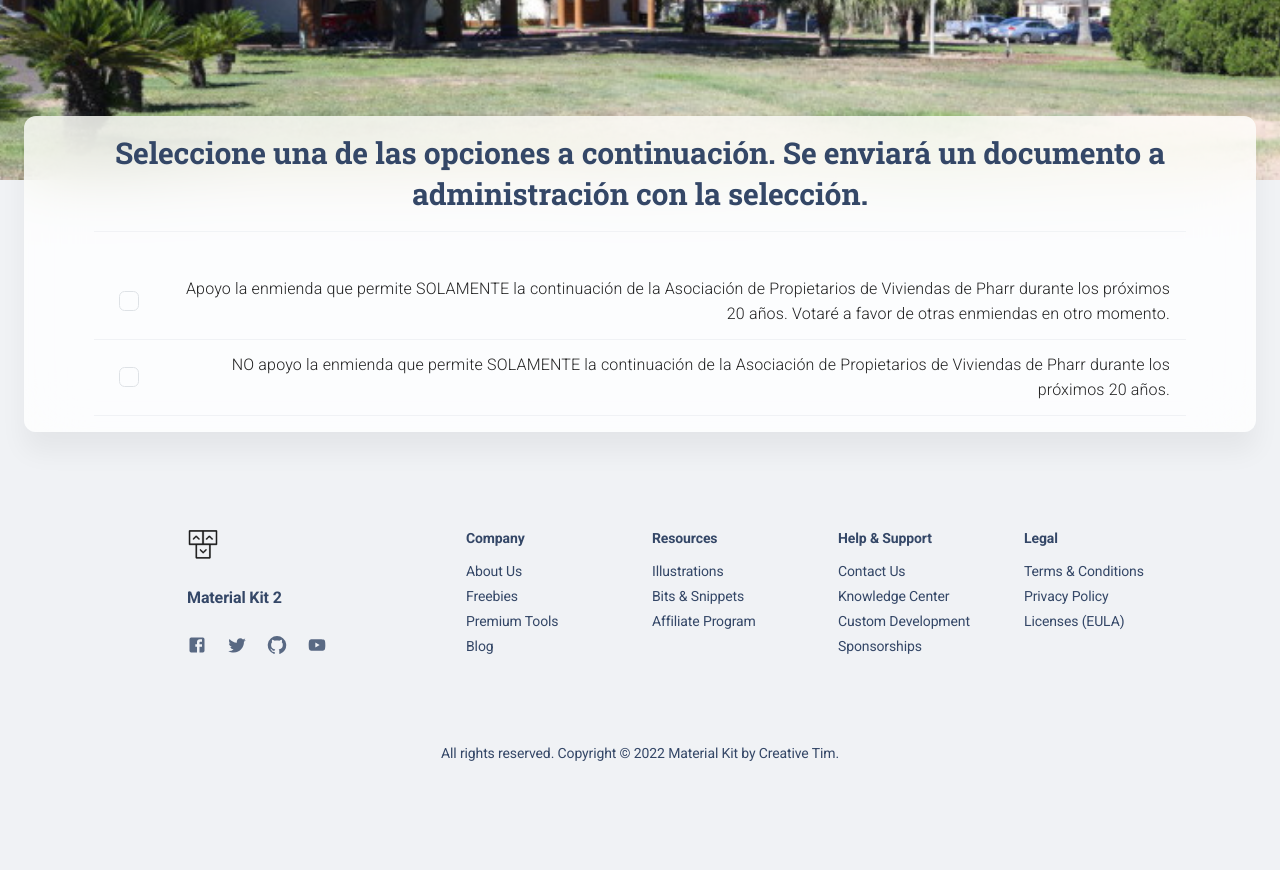
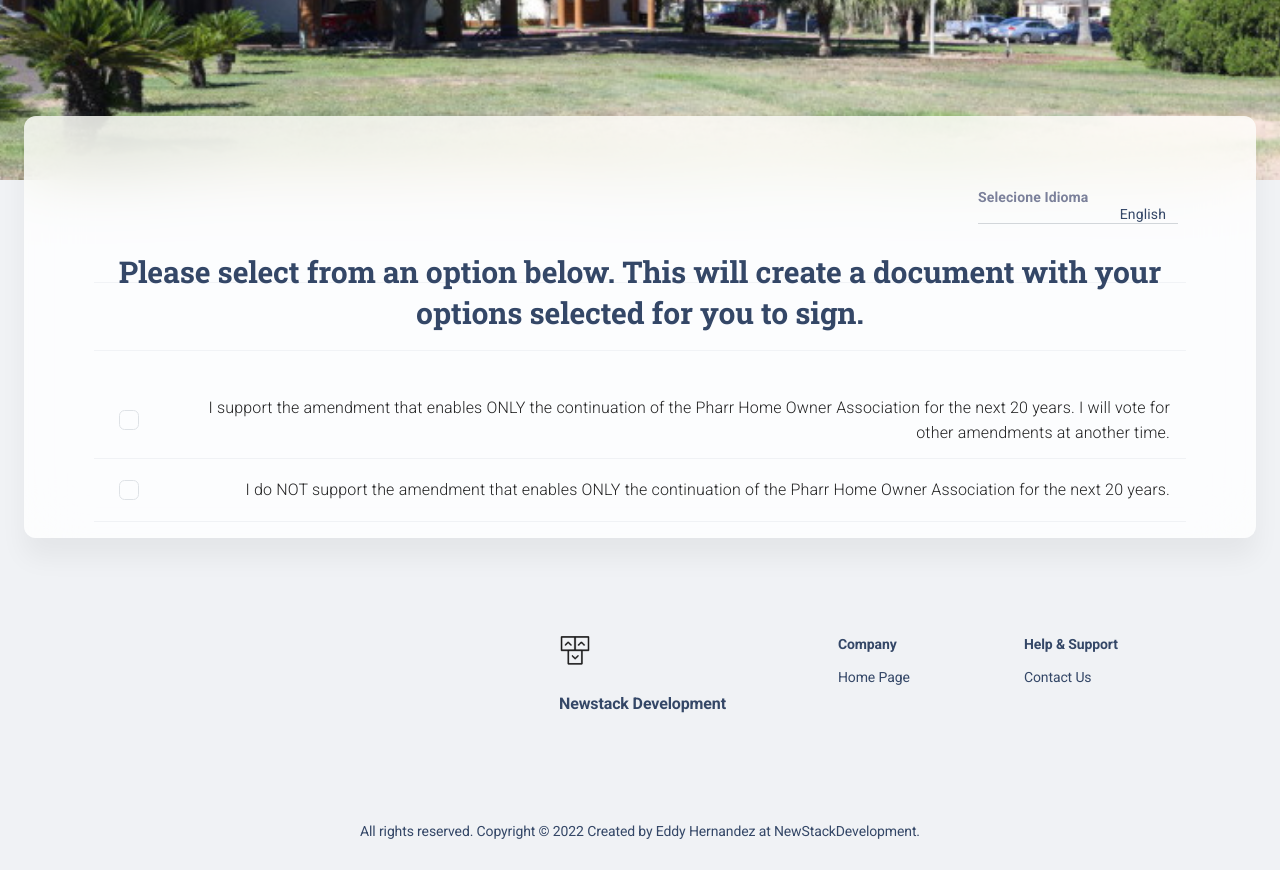
Before and after one commit to newstackdevelopment/Pharr-phoa, a React (Create React App) app: page /presentation in a window 1280 px wide. Shown: the part 420-1290 px from the top of the page. Before the commit the page ends 1211 px from the top, so only its background shows below. Built offline with nearby package versions, Linux system fonts and the light colour scheme; what @react-pdf/renderer would draw is missing.

Commit message:
ADDED PDF EMAIL NEED TO CLEAN

```diff
--- a/package.json
+++ b/package.json
@@ -29,6 +29,7 @@
     "@testing-library/user-event": "12.1.10",
     "chroma-js": "2.1.2",
     "flatpickr": "4.6.9",
+    "mailgun-js": "^0.22.0",
     "prop-types": "15.7.2",
     "react": "17.0.2",
     "react-copy-to-clipboard": "5.0.4",
--- a/src/footer.routes.js
+++ b/src/footer.routes.js
@@ -1,8 +1,8 @@
 // @mui icons
-import FacebookIcon from "@mui/icons-material/Facebook";
-import TwitterIcon from "@mui/icons-material/Twitter";
-import GitHubIcon from "@mui/icons-material/GitHub";
-import YouTubeIcon from "@mui/icons-material/YouTube";
+// import FacebookIcon from "@mui/icons-material/Facebook";
+// import TwitterIcon from "@mui/icons-material/Twitter";
+// import GitHubIcon from "@mui/icons-material/GitHub";
+// import YouTubeIcon from "@mui/icons-material/YouTube";
 
 // Material Kit 2 React components
 import MKTypography from "components/MKTypography";
@@ -14,76 +14,76 @@ const date = new Date().getFullYear();
 
 export default {
   brand: {
-    name: "Material Kit 2",
+    name: "Newstack Development",
     image: logoCT,
     route: "/",
   },
   socials: [
-    {
-      icon: <FacebookIcon />,
-      link: "https://www.facebook.com/CreativeTim/",
-    },
-    {
-      icon: <TwitterIcon />,
-      link: "https://twitter.com/creativetim",
-    },
-    {
-      icon: <GitHubIcon />,
-      link: "https://github.com/creativetimofficial",
-    },
-    {
-      icon: <YouTubeIcon />,
-      link: "https://www.youtube.com/channel/UCVyTG4sCw-rOvB9oHkzZD1w",
-    },
+    // {
+    //   icon: <FacebookIcon />,
+    //   link: "https://www.facebook.com/CreativeTim/",
+    // },
+    // {
+    //   icon: <TwitterIcon />,
+    //   link: "https://twitter.com/creativetim",
+    // },
+    // {
+    //   icon: <GitHubIcon />,
+    //   link: "https://github.com/creativetimofficial",
+    // },
+    // {
+    //   icon: <YouTubeIcon />,
+    //   link: "https://www.youtube.com/channel/UCVyTG4sCw-rOvB9oHkzZD1w",
+    // },
   ],
   menus: [
     {
       name: "company",
       items: [
-        { name: "about us", href: "https://www.creative-tim.com/presentation" },
-        { name: "freebies", href: "https://www.creative-tim.com/templates/free" },
-        { name: "premium tools", href: "https://www.creative-tim.com/templates/premium" },
-        { name: "blog", href: "https://www.creative-tim.com/blog" },
+        { name: "Home Page", href: "http://www.phoatx.com/" },
+        // { name: "freebies", href: "https://www.creative-tim.com/templates/free" },
+        // { name: "premium tools", href: "https://www.creative-tim.com/templates/premium" },
+        // { name: "blog", href: "https://www.creative-tim.com/blog" },
       ],
     },
-    {
-      name: "resources",
-      items: [
-        { name: "illustrations", href: "https://iradesign.io/" },
-        { name: "bits & snippets", href: "https://www.creative-tim.com/bits" },
-        { name: "affiliate program", href: "https://www.creative-tim.com/affiliates/new" },
-      ],
-    },
+    // {
+    //   name: "resources",
+    //   items: [
+    //     { name: "illustrations", href: "https://iradesign.io/" },
+    //     { name: "bits & snippets", href: "https://www.creative-tim.com/bits" },
+    //     { name: "affiliate program", href: "https://www.creative-tim.com/affiliates/new" },
+    //   ],
+    // },
     {
       name: "help & support",
       items: [
-        { name: "contact us", href: "https://www.creative-tim.com/contact-us" },
-        { name: "knowledge center", href: "https://www.creative-tim.com/knowledge-center" },
-        { name: "custom development", href: "https://services.creative-tim.com/" },
-        { name: "sponsorships", href: "https://www.creative-tim.com/sponsorships" },
+        { name: "contact us", href: "http://www.phoatx.com/telephones/" },
+        // { name: "knowledge center", href: "https://www.creative-tim.com/knowledge-center" },
+        // { name: "custom development", href: "https://services.creative-tim.com/" },
+        // { name: "sponsorships", href: "https://www.creative-tim.com/sponsorships" },
       ],
     },
-    {
-      name: "legal",
-      items: [
-        { name: "terms & conditions", href: "https://www.creative-tim.com/terms" },
-        { name: "privacy policy", href: "https://www.creative-tim.com/privacy" },
-        { name: "licenses (EULA)", href: "https://www.creative-tim.com/license" },
-      ],
-    },
+    // {
+    //   name: "legal",
+    //   items: [
+    //     { name: "terms & conditions", href: "https://www.creative-tim.com/terms" },
+    //     { name: "privacy policy", href: "https://www.creative-tim.com/privacy" },
+    //     { name: "licenses (EULA)", href: "https://www.creative-tim.com/license" },
+    //   ],
+    // },
   ],
   copyright: (
     <MKTypography variant="button" fontWeight="regular">
-      All rights reserved. Copyright &copy; {date} Material Kit by{" "}
+      All rights reserved. Copyright &copy; {date} Created by{"      "}
       <MKTypography
         component="a"
-        href="https://www.creative-tim.com"
+        // href="https://www.creative-tim.com"
         target="_blank"
         rel="noreferrer"
         variant="button"
         fontWeight="regular"
       >
-        Creative Tim
+        Eddy Hernandez at NewStackDevelopment
       </MKTypography>
       .
     </MKTypography>
--- a/src/pages/Presentation/index.js
+++ b/src/pages/Presentation/index.js
@@ -21,61 +21,70 @@ import Divider from "@mui/material/Divider";
 import Checkbox from "@mui/material/Checkbox";
 import Dialog from "@mui/material/Dialog";
 import MKBox from "components/MKBox";
-// import useMediaQuery from "@mui/material/useMediaQuery";
+
 import MKTypography from "components/MKTypography";
-// import MKSocialButton from "components/MKSocialButton";
 import SignatureCanvas from "react-signature-canvas";
-// Material Kit 2 React examples
-// import DefaultNavbar from "examples/Navbars/DefaultNavbar";
+
 import DefaultFooter from "examples/Footers/DefaultFooter";
-// import FilledInfoCard from "examples/Cards/InfoCards/FilledInfoCard";
-// import { PDFViewer } from "@react-pdf/renderer";
-// // Presentation page sections
-// import Counters from "pages/Presentation/sections/Counters";
-// import Information from "pages/Presentation/sections/Information";
-// import DesignBlocks from "pages/Presentation/sections/DesignBlocks";
-// import Pages from "pages/Presentation/sections/Pages";
-// import Testimonials from "pages/Presentation/sections/Testimonials";
-// import Download from "pages/Presentation/sections/Download";
-
-// // Presentation page components
-// import BuiltByDevelopers from "pages/Presentation/components/BuiltByDevelopers";
 
 // Routes
-// import routes from "routes";
 import footerRoutes from "footer.routes";
 
 // Images
 import bgImage from "assets/images/phoa/phoaHome.jpg";
 import {
-  // FormControlLabel,
-  // FormGroup,
   TableBody,
-  // TableContainer,
   TableHead,
   Table,
   TableRow,
   TableCell,
   Button,
-  // ButtonGroup,
   Stack,
   Snackbar,
-  // Input,
   TextField,
+  InputLabel,
+  Select,
+  MenuItem,
 } from "@mui/material";
-import { useState, useCallback, createRef } from "react";
+import FormControl from "@mui/material/FormControl";
+import { useState, useCallback, createRef, useEffect } from "react";
 import PDFExport from "components/custom/PDFExport/PDFExport";
-import { PDFViewer } from "@react-pdf/renderer";
+import { /* PDFViewer, */ pdf } from "@react-pdf/renderer";
 import { dictionary } from "../../utilities/Dictionary/translation";
+// eslint-disable-next-line
+const MAILGUN_KEY = "YXBpOjA2Mzc3NDgwYTQzMjk0Njc1OTJhMDI1ZDFjNDVmMDIxLTI3YTU2MmY5LTQ3ODllYTU4";
+// eslint-disable-next-line
+const MAILGUN_URL =
+  "https://api.mailgun.net/v3/sandboxefb83a85b48c48259af8bf536e83235b.mailgun.org/messages";
+// eslint-disable-next-line
+function sendEmail(email) {
+  const params = {
+    from: email.fromName,
+    to: email.toEmail,
+    subject: email.subject,
+    html: email.message,
+    attachment: email.attachment,
+  };
+  const formData = new FormData();
+  Object.keys(params).forEach((property) => {
+    formData.append(property, params[property]);
+  });
+  const options = {
+    method: "post",
+    body: formData,
+    headers: {
+      Authorization: `Basic ${MAILGUN_KEY}`,
+    },
+  };
+  fetch(MAILGUN_URL, options);
+}
 
-// import { useTheme } from "@mui/material/styles";
 function Presentation() {
   const [{ accept, deny }, setCheckboxStates] = useState({ accept: false, deny: false });
   const [dialogOpen, setDialogOpen] = useState(false);
   const [snickerOpen, setSnickerOpen] = useState(false);
-  const [pdfDialogOpen, setPdfDialogOpen] = useState(false);
   const [signature, setSignature] = useState();
-  const [language] = useState("sp-MEX");
+  const [language, setLanguage] = useState("en-US");
   const [model, setModel] = useState({ name: "", address: "" });
   const signatureRef = createRef();
 
@@ -85,6 +94,12 @@ function Presentation() {
   const onDenyChecked = useCallback(() => {
     setCheckboxStates({ accept: accept ? !accept : accept, deny: !deny });
   }, [accept, deny]);
+  const onLanguageChange = useCallback(
+    (e) => {
+      setLanguage(e.target.value);
+    },
+    [setLanguage]
+  );
   const submitClicked = useCallback(() => {
     setDialogOpen(true);
   }, [accept, deny]);
@@ -97,11 +112,37 @@ function Presentation() {
   }, [setSnickerOpen]);
   const signatureAccepted = useCallback(() => {
     const formSignature = signatureRef.current.toDataURL();
-
     setSignature(formSignature);
     setDialogOpen(false);
-    setPdfDialogOpen(true);
-  }, [signatureRef, setPdfDialogOpen, setSignature]);
+  }, [signatureRef, setSignature]);
+  useEffect(() => {
+    if (signature) {
+      const MyDoc = (
+        <PDFExport
+          name={model.name}
+          address={model.address}
+          signature={signature}
+          agree={accept}
+          language={language}
+        />
+      );
+      const blob = pdf(MyDoc).toBlob();
+      blob.then((blobValue) => {
+        const file = new File([blobValue], "singedCovenant.pdf", {
+          lastModified: new Date().getTime(),
+        });
+        const email = {
+          attachment: file,
+        };
+        email.toEmail = "eddyhernandez0921@live.com";
+        email.fromEmail = "eddyhernandez0921@live.com";
+        email.fromName = "PHOA AutoSystem@phoa.com";
+        email.subject = "test Email";
+        email.message = "sdfsdfasdf";
+        sendEmail(email);
+      });
+    }
+  }, [signature, model, accept, language]);
   const clearSignatureClicked = useCallback(() => {
     signatureRef.current.clear();
   }, [signatureRef]);
@@ -166,6 +207,25 @@ function Presentation() {
         }}
       >
         <Container sx={{ mt: 6 }}>
+          <Grid sx={{ textAlign: "right", marginBottom: "50px" }}>
+            <FormControl variant="standard" size="large" sx={{ m: 1, minWidth: "200px" }}>
+              <InputLabel id="demo-simple-select-standard-label">
+                <h3>{dict.selectLanguage}</h3>
+              </InputLabel>
+              <Select
+                autoWidth
+                labelId="demo-simple-select-standard-label"
+                id="demo-simple-select-standard"
+                value={language}
+                onChange={onLanguageChange}
+                label="Age"
+              >
+                <MenuItem value="en-US">English</MenuItem>
+                <MenuItem value="sp-MEX">Español</MenuItem>
+              </Select>
+            </FormControl>
+          </Grid>
+          <Divider />
           <MKTypography
             variant="h3"
             mt={-6}
@@ -255,19 +315,6 @@ function Presentation() {
         message="Request canceled no action neeed."
         severity="info"
       />
-      <Dialog fullScreen open={pdfDialogOpen}>
-        {signature && (
-          <PDFViewer style={{ width: "100vh", height: "100vh" }}>
-            <PDFExport
-              name={model.name}
-              address={model.address}
-              signature={signature}
-              agree={accept}
-              language={language}
-            />
-          </PDFViewer>
-        )}
-      </Dialog>
     </>
   );
 }
--- a/src/utilities/Dictionary/translation.js
+++ b/src/utilities/Dictionary/translation.js
@@ -19,6 +19,7 @@ export const dictionary = {
       name: "Name",
       address: "Address",
       signatureDescription: "Please sign below.",
+      selectLanguage: "Selecione Idioma",
     },
     pdfExport: {
       title: "Pharr PHOA Ammendments 2022",
@@ -53,6 +54,7 @@ export const dictionary = {
       name: "Nombre",
       address: "Direcion",
       signatureDescription: "Por favor firme abajo",
+      selectLanguage: "Select Language",
     },
     pdfExport: {
       title: "Pharr PHOA Enmiendas 2022",
```
Also changed, not shown: 1 other file (tests, documents, lock files or other folders).
